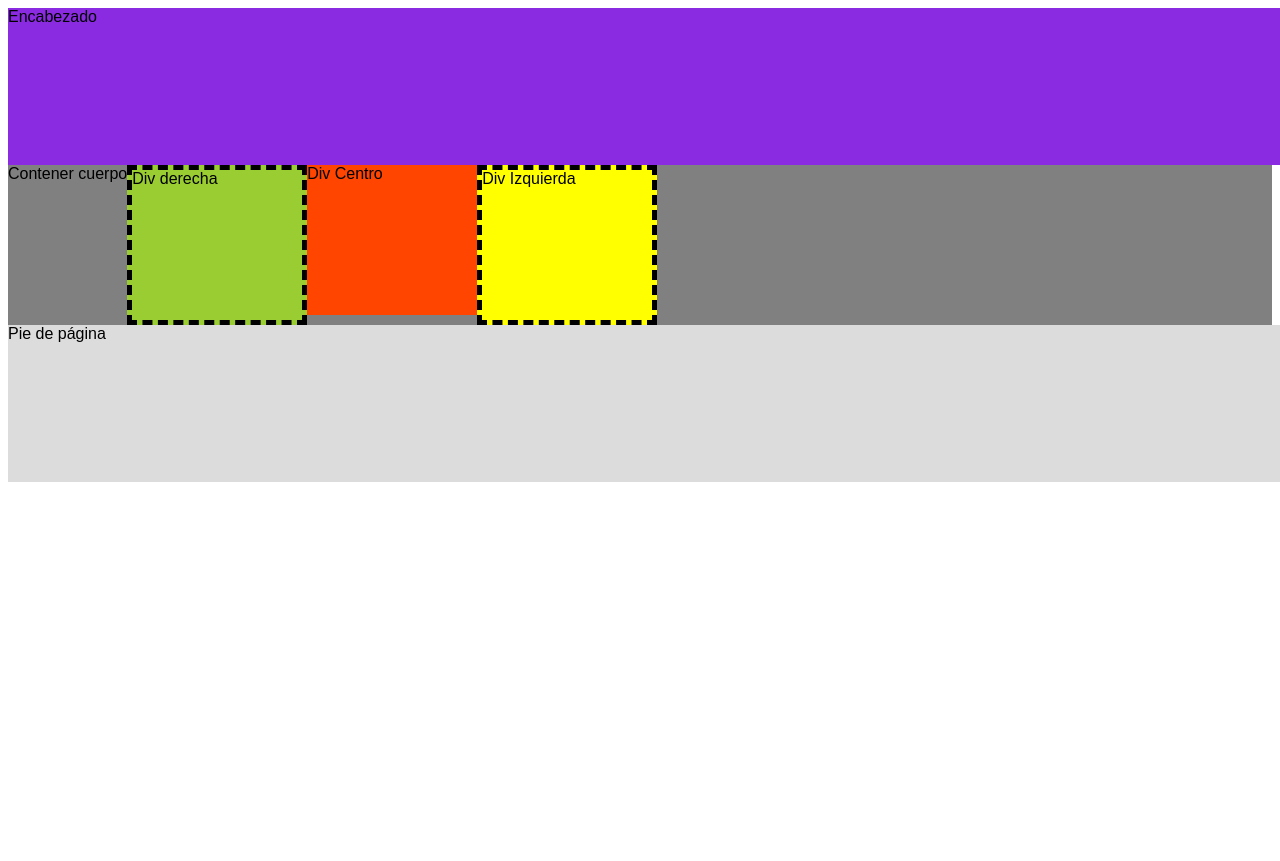
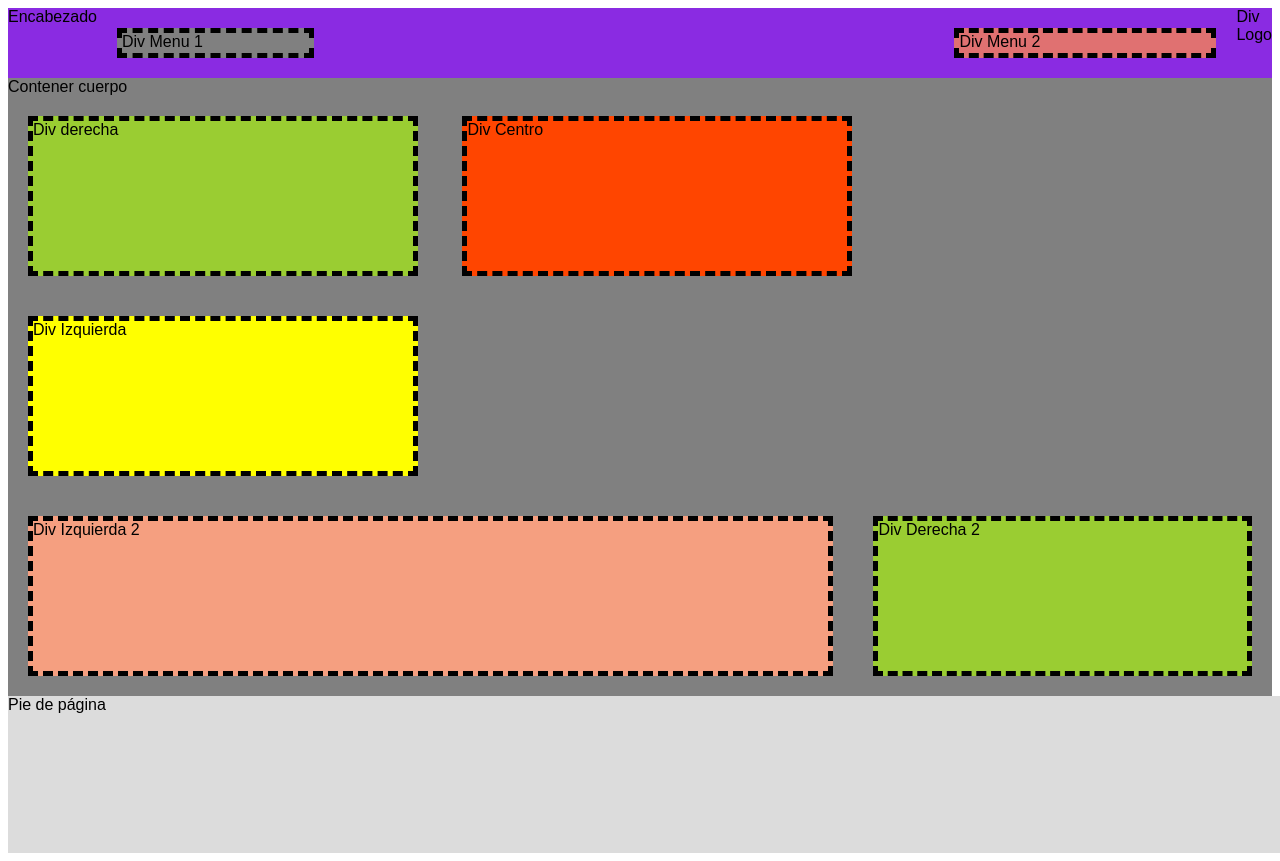
Before and after one commit to fhoras/cssPropiedadFlex, a website built with Parcel: page index.html in a window 1280 px wide. Shown: the top 861 px of the page. Before the commit the page ends 800 px from the top, so only its background shows below. Built offline with nearby package versions, Linux system fonts and the light colour scheme.

Commit message:
mejoras quedan menos componentes

```diff
--- a/index.html
+++ b/index.html
@@ -6,12 +6,23 @@
 
   <body>
     <div id="app"></div>
-    <div class="encabezado">Encabezado</div>
+    <div class="encabezado">
+      Encabezado
+      <div class="divMenu1">Div Menu 1</div>
+      <div class="divMenu2">Div Menu 2</div>
+      <div class="divLogo">Div Logo</div>
+    </div>
     <div class="contenedorCuerpo">
       Contener cuerpo
-      <div class="divDerecha">Div derecha</div>
-      <div class="divCentro">Div Centro</div>
-      <div class="divIzquierda">Div Izquierda</div>
+      <div class="contenerCuerpo1">
+        <div class="divDerecha">Div derecha</div>
+        <div class="divCentro">Div Centro</div>
+        <div class="divIzquierda">Div Izquierda</div>
+      </div>
+      <div class="contenedorCuerpo2">
+        <div class="divIzquierda2">Div Izquierda 2</div>
+        <div class="divDerecha2">Div Derecha 2</div>
+      </div>
     </div>
     <div class="pie">Pie de página</div>
     <script src="src/index.ts"></script>
--- a/src/styles.css
+++ b/src/styles.css
@@ -4,44 +4,103 @@ body {
 .encabezado {
   background-color: blueviolet;
   text-align: justify;
-  width: 250%;
-  height: 20%;
+  width: auto;
+  display: flex;
 }
 .contenedorCuerpo {
   background-color: gray;
   width: auto;
-  display:flex;
+  --display: flex;
+}
+.contenedorCuerpo1 {
+  background-color: gray;
+  width: auto;
+  display: flex;
+}
+.contenedorCuerpo2 {
+  background-color: gray;
+  width: auto;
+  display: flex;
+}
+.divMenu1 {
+  background-color: gray;
+  width: auto;
+  width: 580px;
+  height: 20px;
+  border: 5px dashed black;
+  margin: 20px;
+  --margin-left: 720px;
+  display: inline;
+  -webkit-flex-direction: column;
+  -ms-flex-direction: column;
+  flex-direction: column;
+}
+.divMenu2 {
+  background-color: rgb(224, 113, 113);
+  width: auto;
+  width: 780px;
+  height: 20px;
+  border: 5px dashed black;
+  margin: 20px;
+  margin-left: 620px;
+  display: inline;
+  -webkit-flex-direction: column;
+  -ms-flex-direction: column;
+  flex-direction: column;
 }
 .divDerecha {
   background-color: yellowgreen;
-  width: 170px;
+  width: 380px;
   height: 150px;
   border: 5px dashed black;
-  display: inline ;
-  display:-webkit-inline-flex;
+  margin: 20px;
+  display: inline;
+  display: -webkit-inline-flex;
   display: -ms-inline-flexbox;
   display: inline-flex;
-
 }
 .divIzquierda {
   background-color: yellow;
-  width: 170px;
+  width: 380px;
   height: 150px;
   border: 5px dashed black;
-  display: inline ;
-  display:-webkit-inline-flex;
+  margin: 20px;
+  display: inline;
+  display: -webkit-inline-flex;
   display: -ms-inline-flexbox;
   display: inline-flex;
-
 }
 .divCentro {
   background-color: orangered;
-  width: 170px;
+  width: 380px;
   height: 150px;
-  margin: 0 auto
+  margin: 0 auto;
   border: 5px dashed black;
-  display: inline ;
-  display:-webkit-inline-flex;
+  margin: 20px;
+  display: inline;
+  display: -webkit-inline-flex;
+  display: -ms-inline-flexbox;
+  display: inline-flex;
+}
+.divIzquierda2 {
+  background-color: rgb(245, 159, 128);
+  width: 820px;
+  height: 150px;
+  border: 5px dashed black;
+  margin: 20px;
+  display: inline;
+  display: -webkit-inline-flex;
+  display: -ms-inline-flexbox;
+  display: inline-flex;
+}
+.divDerecha2 {
+  background-color: yellowgreen;
+  width: 380px;
+  height: 150px;
+  border: 5px dashed black;
+  margin: 20px;
+  display: inline;
+  display: -webkit-inline-flex;
   display: -ms-inline-flexbox;
   display: inline-flex;
 }
```
Lines whose indentation alone changed are shown as unchanged.
